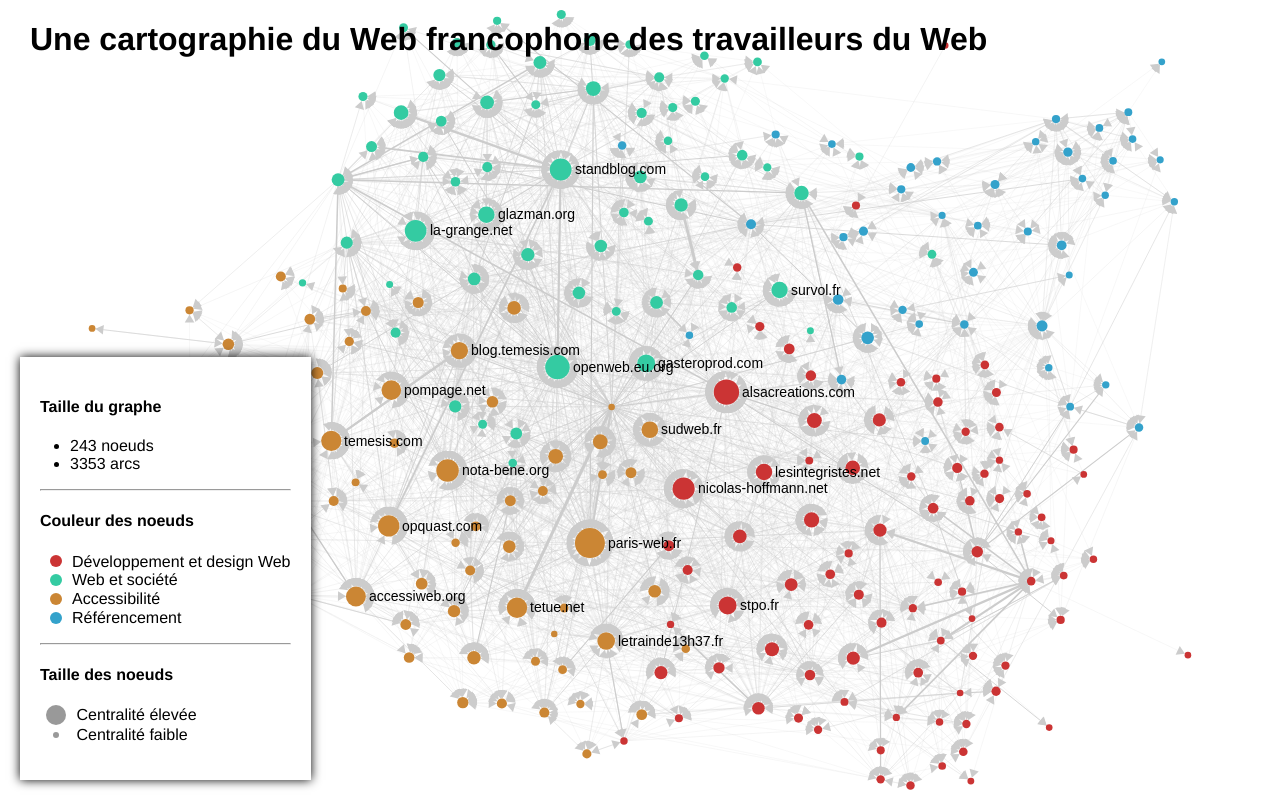
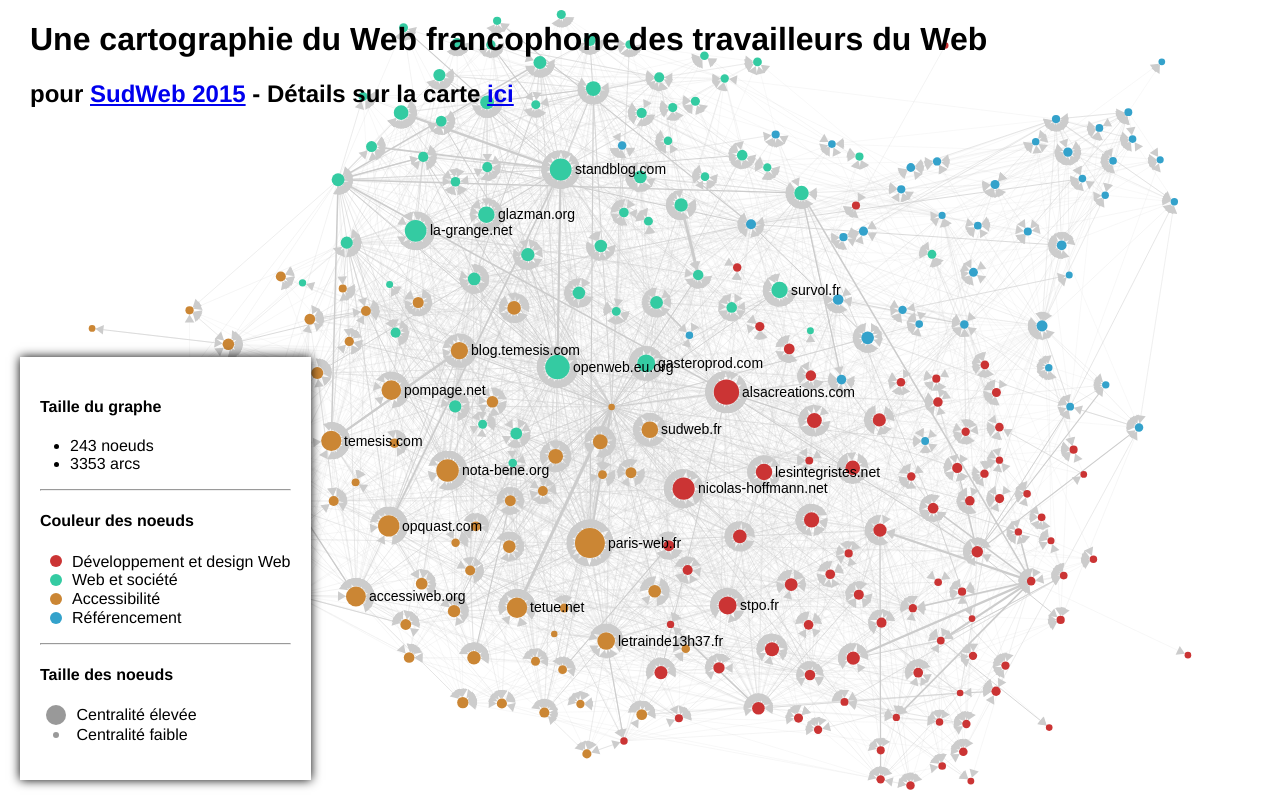
Before and after one commit to jacomyal/sudweb-2015, a plain HTML site: page carte.html in a window 1280 px wide. Drawn offline with Linux system fonts and the light colour scheme; a script that the page names is missing.

Commit message:
Added context links in the map

```diff
--- a/carte.html
+++ b/carte.html
@@ -7,8 +7,9 @@
 </head>
 <body>
   <div id="sigma-container"></div>
-  <div class="header">
-    <h1 id="title">Une cartographie du Web francophone des travailleurs du Web</h1>
+  <div id="title">
+    <h1>Une cartographie du Web francophone des travailleurs du Web</h1>
+    <h2>pour <a href="http://sudweb.fr/2015/">SudWeb 2015</a> - Détails sur la carte <a href="https://github.com/jacomyal/sudweb-2015">ici</a></h2>
   </div>
   <div id="caption">
     <div class="graph">
```
